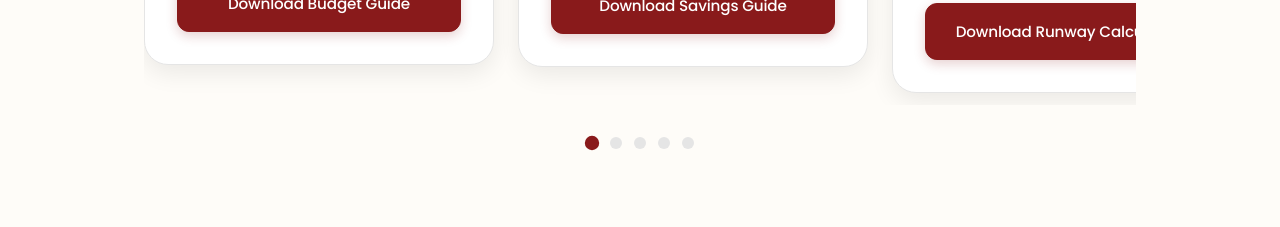
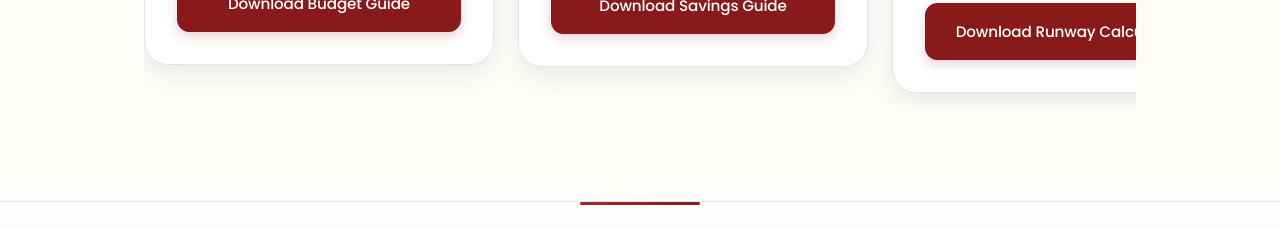
Before and after one commit to dinardavis/tlsg, a React (Create React App) app: page / in a window 1280 px wide. Shown: the part 1900-2127 px from the top of the page. Built offline with nearby package versions, Linux system fonts and the light colour scheme.

Commit message:
Edit resources carousel

```diff
--- a/src/components/ResourcesCarousel.js
+++ b/src/components/ResourcesCarousel.js
@@ -122,7 +122,7 @@ function ResourcesCarousel() {
           </button>
         </div>
 
-        <div className="carousel-indicators">
+        {/* <div className="carousel-indicators">
           {resources.map((_, index) => (
             <button
               key={index}
@@ -134,7 +134,7 @@ function ResourcesCarousel() {
               aria-label={`Go to resource ${index + 1}`}
             />
           ))}
-        </div>
+        </div> */}
       </div>
     </section>
   );
```
